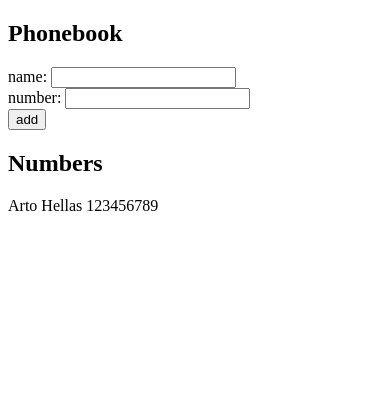
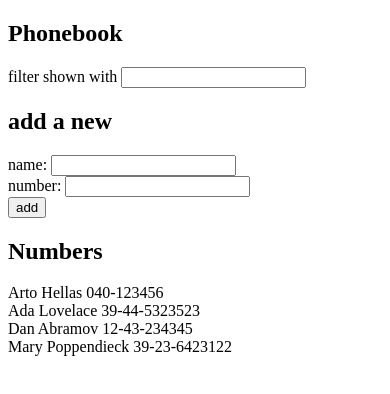
Before and after one commit to tsieczko/fullstack-open-2020, a React (Create React App) app in the folder part2/phonebook/: page / in a window 390 px wide. Shown: the top 394 px of the page. Built offline with nearby package versions, Linux system fonts and the light colour scheme.

Commit message:
Finished phonebook step4

```diff
--- a/part2/phonebook/src/components/App.js
+++ b/part2/phonebook/src/components/App.js
@@ -2,13 +2,18 @@
 
 const App = () => {
 	const [persons, setPersons] = useState([
-		{
-			name: 'Arto Hellas',
-			number: 123456789
-		}
+		{ name: 'Arto Hellas', number: '040-123456' },
+		{ name: 'Ada Lovelace', number: '39-44-5323523' },
+		{ name: 'Dan Abramov', number: '12-43-234345' },
+		{ name: 'Mary Poppendieck', number: '39-23-6423122' }
 	])
+	const [filter, setFilter] = useState('')
 	const [newName, setNewName] = useState('')
 	const [newNumber, setNewNumber] = useState('')
+
+	const handleNewFilterChange = (event) => {
+		setFilter(event.target.value)
+	}
 
 	const handleNewNameChange = (event) => {
 		setNewName(event.target.value)
@@ -36,6 +41,10 @@
 	return (
 		<div>
 			<h2>Phonebook</h2>
+			<div>
+				filter shown with <input value={filter} onChange={handleNewFilterChange}/>
+			</div>
+			<h2>add a new</h2>
 			<form>
 				<div>
 					name: <input value={newName} onChange={handleNewNameChange} />
@@ -48,7 +57,12 @@
 				</div>
 			</form>
 			<h2>Numbers</h2>
-			{persons.map(person => <div key={person.name}>{person.name} {person.number}</div>)}
+			{persons.map(person => {
+				if (person.name.toLowerCase().includes(filter.toLowerCase()))
+					return <div key={person.name}>{person.name} {person.number}</div>
+				else
+					return null
+			})}
 		</div>
 	)
 }
```
